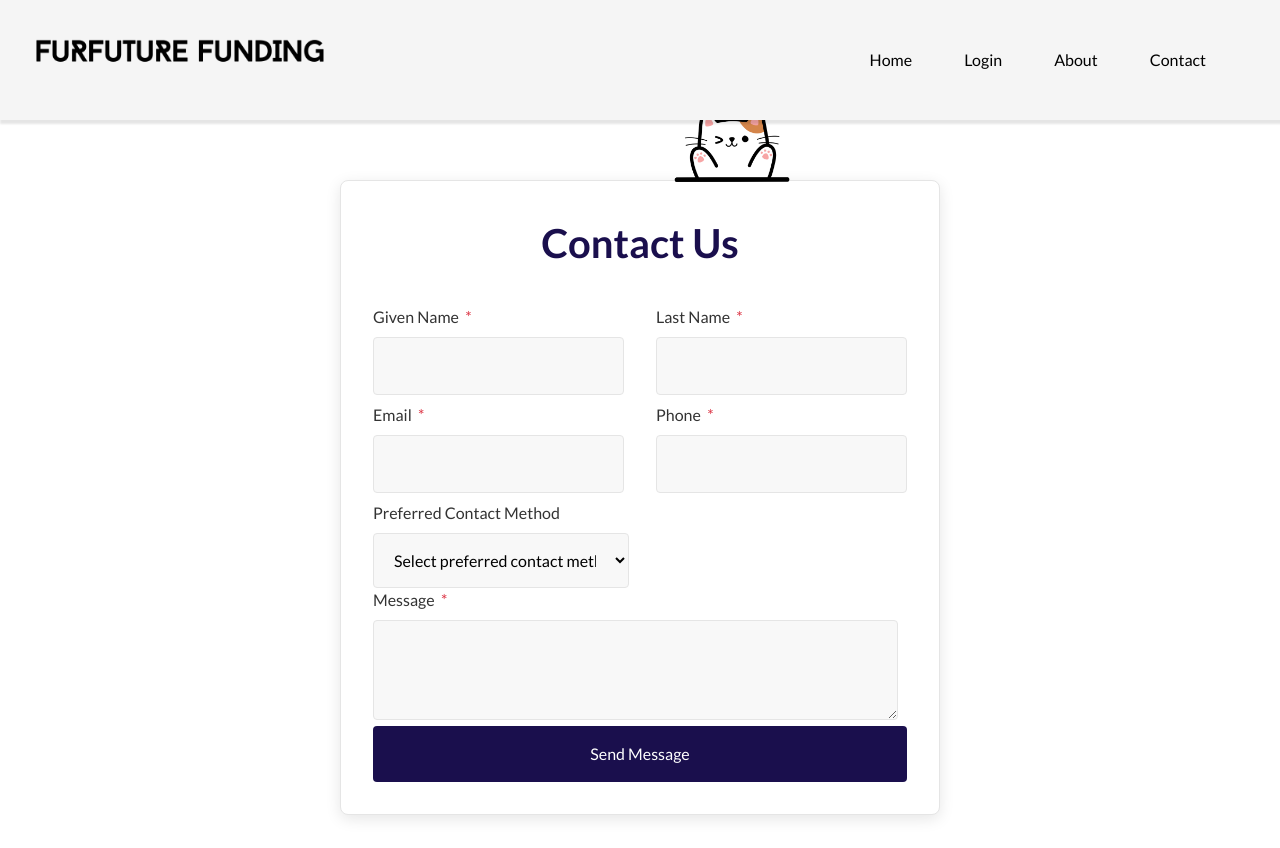
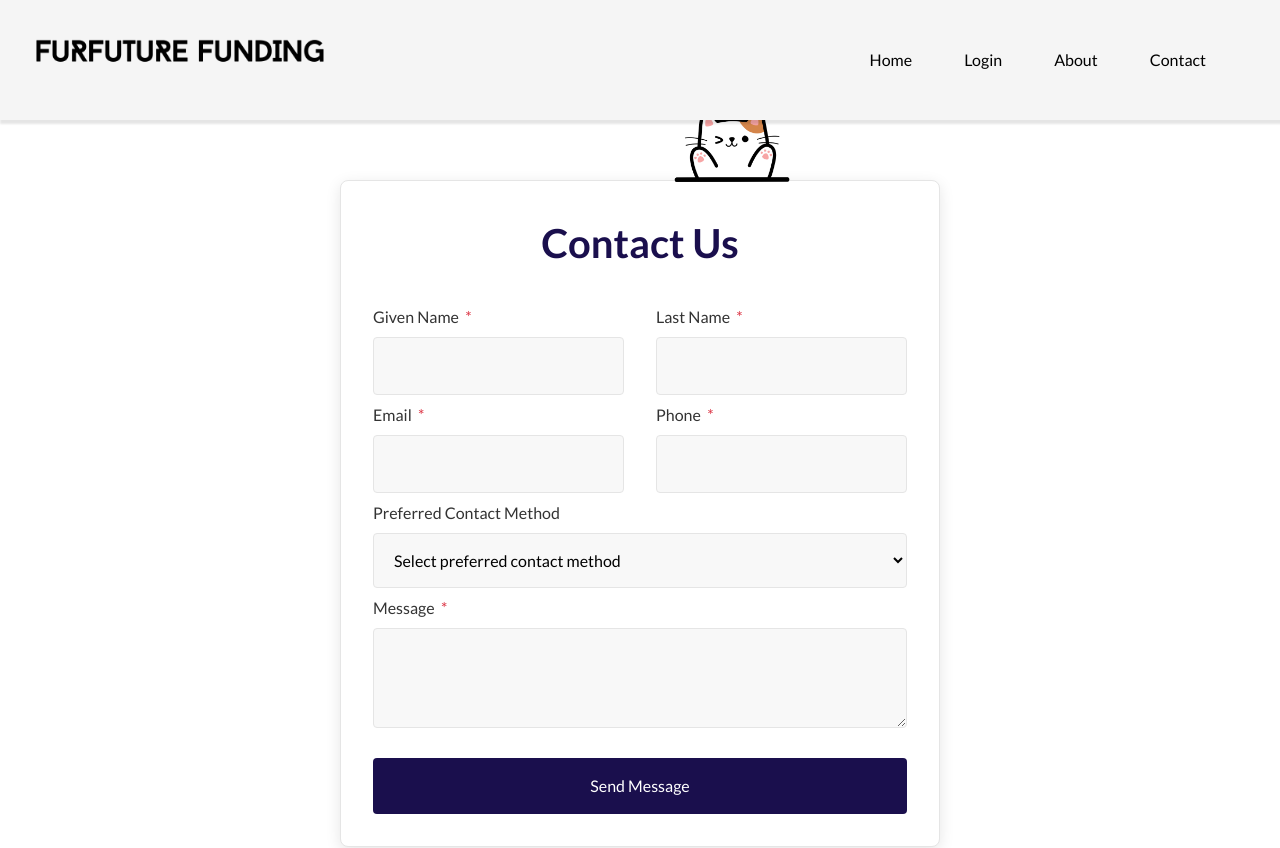
Before and after one commit to SheCodesAus/ramcats_frontend, a React (Vite) app in the folder furfuturefunding/: page /contact in a window 1280 px wide. Shown: the top 848 px of the page. Built offline with nearby package versions, Linux system fonts and the light colour scheme.

Commit message:
more css fixes

```diff
--- a/furfuturefunding/src/components/ContactForm.css
+++ b/furfuturefunding/src/components/ContactForm.css
@@ -48,9 +48,14 @@
   margin-bottom: 0.5rem;
 }
 
+/* .contact-form .contact-form-group {
+  width: 48%;
+  margin-bottom: 0;
+} */
+
 .contact-form .contact-form-group {
-  width: 48%;
-  margin-bottom: 0; /* Override the login form margin */
+  width: 100%; /* Ensure the form group spans the full width */
+  box-sizing: border-box; /* Prevent padding from affecting width */
 }
 
 .contact-form .contact-form-group label {
@@ -66,14 +71,25 @@
 }
 
 .contact-form .contact-form-group input,
-.contact-form .contact-form-group select,
 .contact-form .contact-form-group textarea {
   width: 100%;
+
   padding: 1rem;
   border: 1px solid #e5e5e5;
   border-radius: 4px;
   font-size: 1rem;
   background-color: #f8f8f8;
+}
+
+.contact-form .contact-form-group select {
+  width: 100%; /* Make select take up the full width */
+  padding: 1rem;
+  border: 1px solid #e5e5e5;
+  border-radius: 4px;
+  font-size: 1rem;
+  background-color: #f8f8f8;
+  box-sizing: border-box;
+  margin-bottom: 0.5rem;
 }
 
 .contact-form .contact-form-group input:focus,
@@ -87,8 +103,8 @@
 
 .contact-form .contact-form-group textarea {
   height: 100px;
-  width: 525px;
   resize: vertical;
+  margin-bottom: 1.5rem;
 }
 
 .contact-form button[type="submit"] {
```
